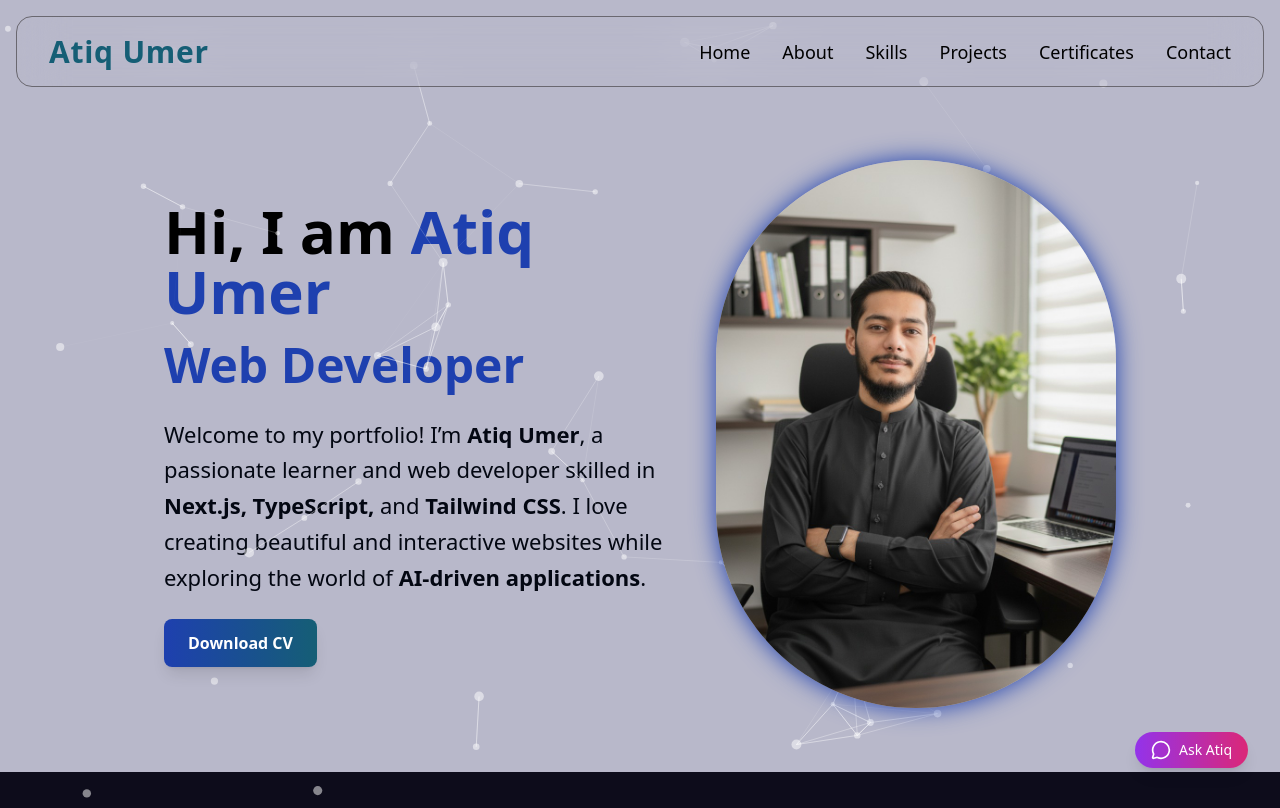
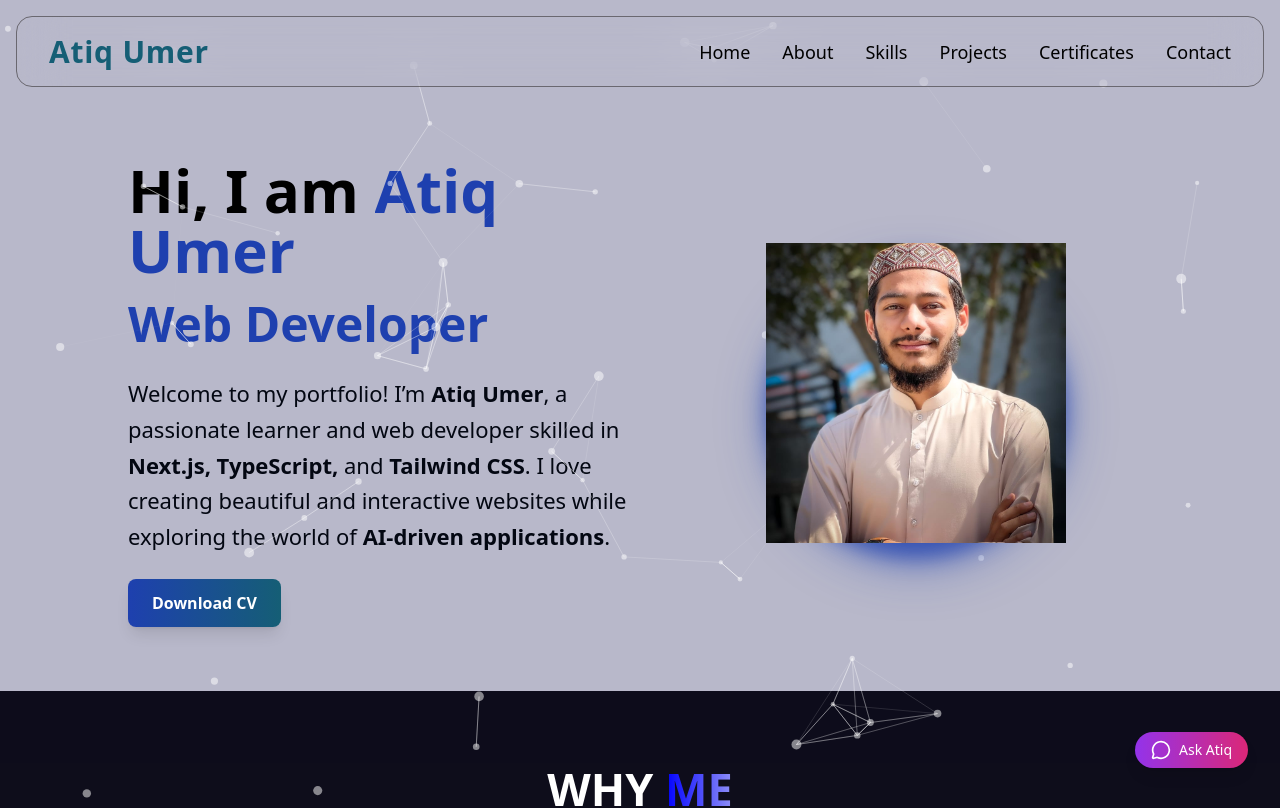
Before and after one commit to Atiqumer/Atiq-Umer-portfolio, a Next.js app: page / in a window 1280 px wide. Shown: the top 808 px of the page. Built offline with nearby package versions, Linux system fonts and the light colour scheme.

Commit message:
hero updations

```diff
--- a/src/components/Hero.tsx
+++ b/src/components/Hero.tsx
@@ -49,31 +49,30 @@ const Hero = () => {
           </div>
         </motion.div>
         {/* ✅ Image Section */}
-
-        <motion.div
-
-          initial={{ opacity: 0, x: 50 }}
-
-          animate={{ opacity: 1, x: 0 }}
-
-          transition={{ duration: 0.8 }}
-
-          className="w-[220px] sm:w-[260px] md:w-[390px] lg:w-[400px] relative flex justify-center items-center"
-
-        >
-
-          <div className="w-full h-full rounded-full overflow-hidden shadow-[0_0_25px_#1e40af] hover:shadow-[0_0_45px_#155e75] transition duration-300">
-
-            <Image
-
-              src="/images/port.jpeg"
-              alt="user"
-              layout="responsive"
-              width={400}
-              height={400}
-              className="object-cover" />
-          </div>
-        </motion.div>
+<motion.div
+  initial={{ opacity: 0, y: 30 }}
+  animate={{ opacity: 1, y: 0 }}
+  transition={{ duration: 0.6 }}
+  // Sizing and centering maintained
+  className="w-[200px] md:w-[260px] lg:w-[300px] relative flex justify-center items-center mx-auto"
+>
+  <div
+    // KEY FIX: Use aspect-square to force the container to be a perfect square,
+    // ensuring a perfect circle with rounded-full.
+    className="w-full h-auto aspect-square rounded-full overflow-hidden
+               // Multiple box-shadows for the oval glow effect (vertical offset)
+               shadow-[0_15px_20px_0px_rgba(30,64,175,0.7),_0_25px_50px_-5px_rgba(30,64,175,0.5)]
+               hover:shadow-[0_20px_30px_0px_rgba(21,94,117,0.8),_0_40px_70px_-5px_rgba(21,94,117,0.6)]
+               transition duration-300 ease-in-out"
+  >
+    <Image
+      src="/images/port.jpg"
+      alt="Profile image"
+      layout="fill" // KEY CHANGE: Use layout="fill" when using aspect-square
+      className="object-cover"
+    />
+  </div>
+</motion.div>
       </div>
     </div>
   );
```
Also changed, not shown: public/images/port.jpeg (deleted), public/images/port.jpg (added).
